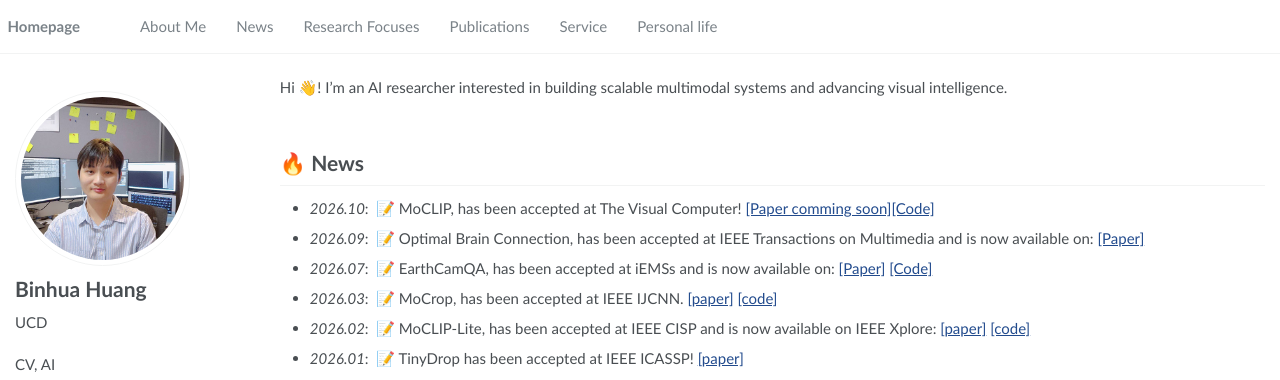
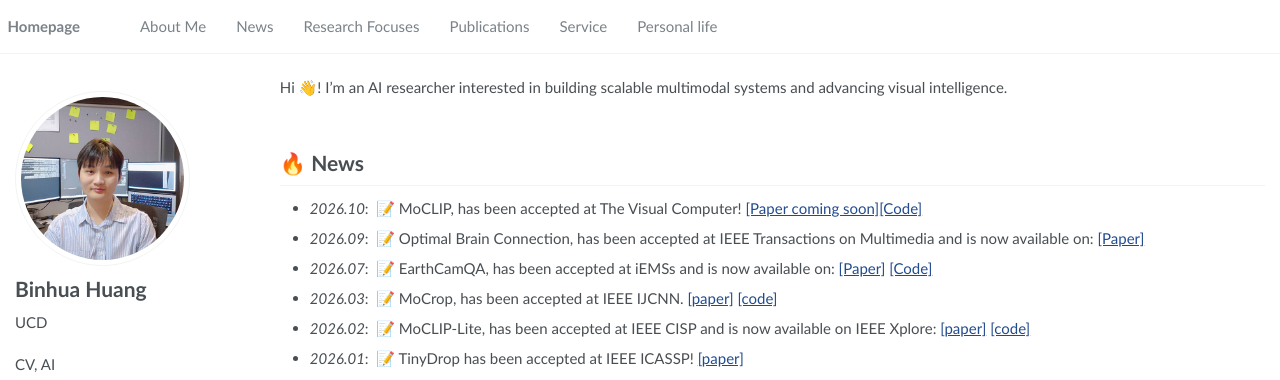
Before and after one commit to microa/microa.github.io, a Jekyll site: the page built from _pages/about.md, in a window 1280 px wide and 900 px high. Shown: the top 380 px of the window. Built offline with Jekyll 4.4.1, drawn with Linux system fonts in a browser that asks for light colours; some web fonts are replaced.

Commit message:
Fix typo in MoCLIP news entry

```diff
--- a/_pages/about.md
+++ b/_pages/about.md
@@ -25,7 +25,7 @@ Hi 👋! I'm an AI researcher interested in building scalable multimodal systems
 
 
 # 🔥 News
-- *2026.10*: &nbsp;📝 MoCLIP, has been accepted at The Visual Computer! [[Paper comming soon]]()[[Code]](https://github.com/microa/MoCLIP)
+- *2026.10*: &nbsp;📝 MoCLIP, has been accepted at The Visual Computer! [[Paper coming soon]]()[[Code]](https://github.com/microa/MoCLIP)
 - *2026.09*: &nbsp;📝 Optimal Brain Connection, has been accepted at IEEE Transactions on Multimedia and is now available on: [[Paper]](https://doi.org/10.1109/TMM.2026.3732964)
 - *2026.07*: &nbsp;📝 EarthCamQA, has been accepted at iEMSs and is now available on: [[Paper]](https://soumyabratadev.wordpress.com/wp-content/uploads/2026/07/huang2026earthcamqa.pdf) [[Code]](https://github.com/microa/realtime-urban-visual-qa)
 - *2026.03*: &nbsp;📝 MoCrop, has been accepted at IEEE IJCNN. [[paper]](https://arxiv.org/abs/2509.18473) [[code]](https://github.com/microa/MoCrop)
```
